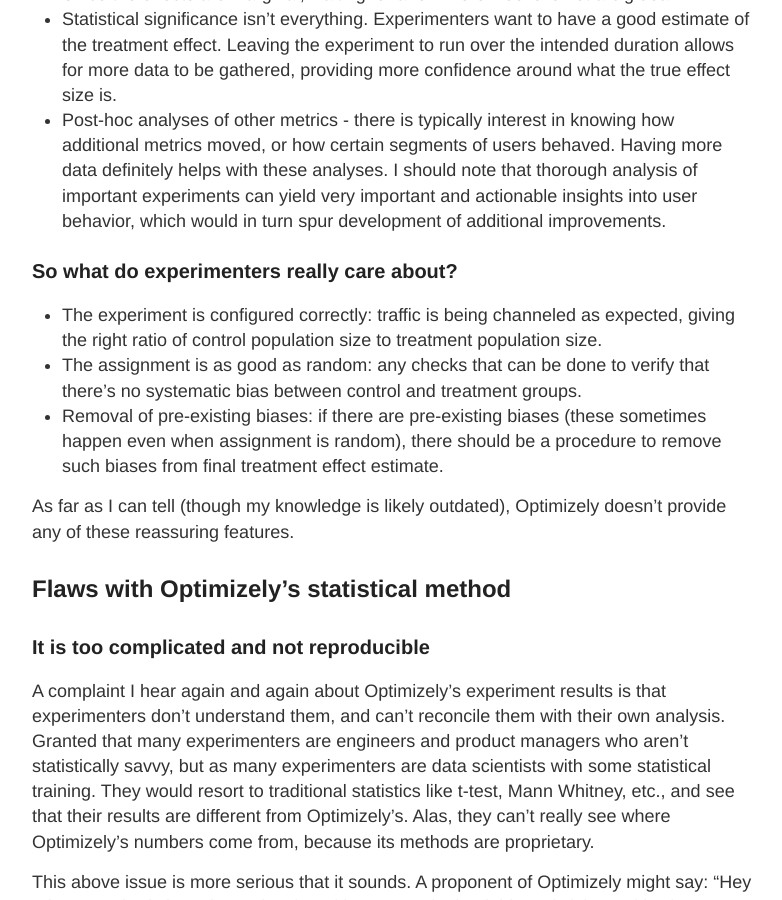
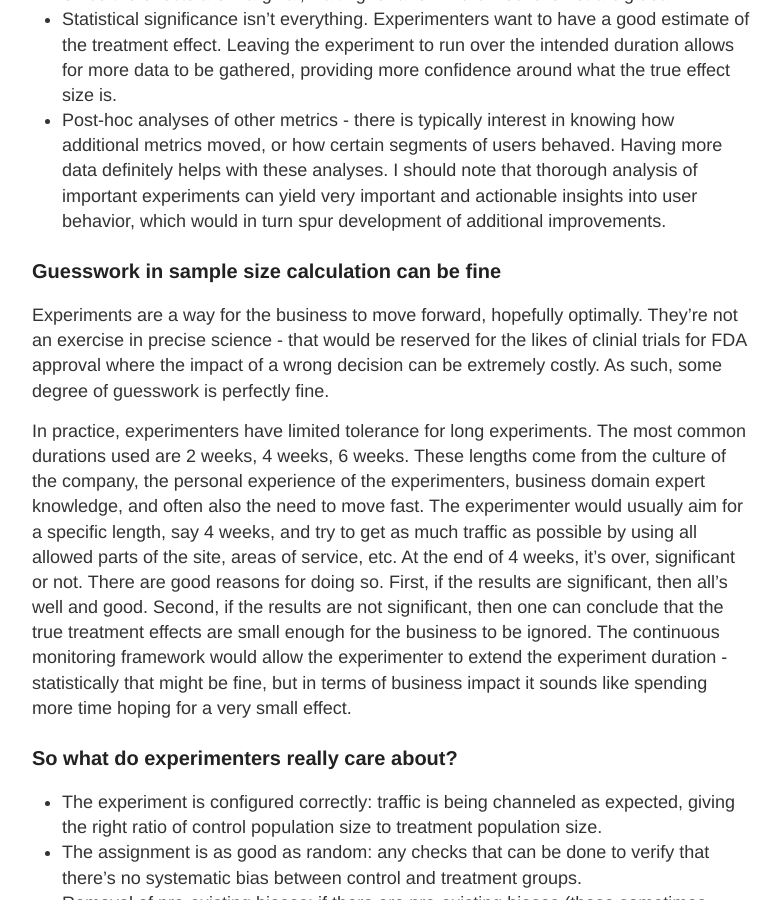
Before and after one commit to lechipatrick/lechipatrick.github.io, a Jekyll site: the page built from _posts/2022-12-07-a-critique-of-Optimizely.md, in a window 1280 px wide and 900 px high, scrolled down 1379 px. Shown: the whole window, without its empty margins (248-1030 px from the left). Built offline with Jekyll 4.4.1, drawn with Linux system fonts in a browser that asks for light colours; formulas are drawn with MathJax 3.

Commit message:
Update 2022-12-07-a-critique-of-Optimizely.md

```diff
--- a/_posts/2022-12-07-a-critique-of-Optimizely.md
+++ b/_posts/2022-12-07-a-critique-of-Optimizely.md
@@ -39,11 +39,16 @@
 ### Immediate launch of the winning variant is overrated
 Most experiments are not mission-critical, i.e., they're not  going to give a 10% lift to your KPI metrics. A majority of experiments do not show any improvement, and among those that do, the improvements tend to be modest, around the range of 0.5%~2%. While these numbers are only ballpark, they should make sense. Experiments are intended to further optimize the business - they're not meant to fundamentally change the business (there are exceptions). As such, their effects are marginal.
 
+
 So would experimenters drop everything and launch a winning feature once some positive effect is detected? No. And there are good reasons, statistics and significance aside, for not doing so.
 * Since the effects are marginal, waiting for a few more weeks is not a big deal.
 * Statistical significance isn't everything. Experimenters want to have a good estimate of the treatment effect. Leaving the experiment to run over the intended duration allows for more data to be gathered, providing more confidence around what the true effect size is.
 * Post-hoc analyses of other metrics - there is typically interest in knowing how additional metrics moved, or how certain segments of users behaved. Having more data definitely helps with these analyses. I should note that thorough analysis of important experiments can yield very important and actionable insights into user behavior, which would in turn spur development of additional improvements.
 
+### Guesswork in sample size calculation can be fine
+Experiments are a way for the business to move forward, hopefully optimally. They're not an exercise in precise science - that would be reserved for the likes of clinial trials for FDA approval where the impact of a wrong decision can be extremely costly. As such, some degree of guesswork is perfectly fine.
+
+In practice, experimenters have limited tolerance for long experiments. The most common durations used are 2 weeks, 4 weeks, 6 weeks. These lengths come from the culture of the company, the personal experience of the experimenters, business domain expert knowledge, and often also the need to move fast. The experimenter would usually aim for a specific length, say 4 weeks, and try to get as much traffic as possible by using all allowed parts of the site, areas of service, etc. At the end of 4 weeks, it's over, significant or not. There are good reasons for doing so. First, if the results are significant, then all's well and good. Second, if the results are not significant, then one can conclude that the true treatment effects are small enough for the business to be ignored. The continuous monitoring framework would allow the experimenter to extend the experiment duration - statistically that might be fine, but in terms of business impact it sounds like spending more time hoping for a very small effect.
 
 ### So what do experimenters really care about?
 * The experiment is configured correctly: traffic is being channeled as expected, giving the right ratio of control population size to treatment population size.
```
